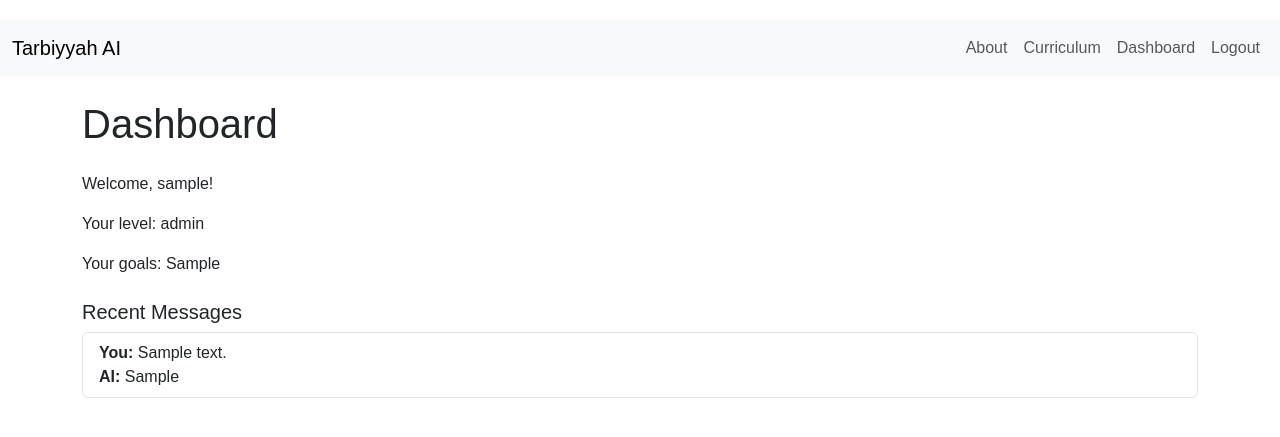
After one commit to huzex87/DEmo, a Django app: page /dashboard/ in a window 1280 px wide. The commit adds this page. Shown: the top 437 px of the page. Run offline with Django 3.2, Linux system fonts and the light colour scheme; a user stored in the database is signed in; tables that the repository leaves empty hold one stand-in row (values such as "Sample post").

Commit message:
Add dashboard and curriculum pages with profiles

```diff
--- a/tarbiyyah_ai_project/core/models.py
+++ b/tarbiyyah_ai_project/core/models.py
@@ -10,3 +10,12 @@ class ChatMessage(models.Model):
 
     def __str__(self):
         return f"{self.user}: {self.message[:50]}"
+
+
+class UserProfile(models.Model):
+    user = models.OneToOneField(User, on_delete=models.CASCADE)
+    level = models.CharField(max_length=100, blank=True)
+    goals = models.TextField(blank=True)
+
+    def __str__(self):
+        return f"Profile of {self.user.username}"
--- a/tarbiyyah_ai_project/core/templates/base.html
+++ b/tarbiyyah_ai_project/core/templates/base.html
@@ -15,7 +15,9 @@
             <div class="collapse navbar-collapse">
                 <ul class="navbar-nav ms-auto">
                     <li class="nav-item"><a class="nav-link" href="{% url 'about' %}">About</a></li>
+                    <li class="nav-item"><a class="nav-link" href="{% url 'curriculum' %}">Curriculum</a></li>
                     {% if user.is_authenticated %}
+                        <li class="nav-item"><a class="nav-link" href="{% url 'dashboard' %}">Dashboard</a></li>
                         <li class="nav-item"><a class="nav-link" href="{% url 'logout' %}">Logout</a></li>
                     {% else %}
                         <li class="nav-item"><a class="nav-link" href="{% url 'login' %}">Login</a></li>
--- /dev/null
+++ b/tarbiyyah_ai_project/core/templates/curriculum.html
@@ -0,0 +1,6 @@
+{% extends 'base.html' %}
+{% block title %}Curriculum - Tarbiyyah AI{% endblock %}
+{% block content %}
+<h1 class="mb-4">Curriculum</h1>
+<p>This page will outline the learning modules including Qur'an, Hadith, manners, Arabic literacy and Salah guides.</p>
+{% endblock %}
--- /dev/null
+++ b/tarbiyyah_ai_project/core/templates/dashboard.html
@@ -0,0 +1,20 @@
+{% extends 'base.html' %}
+{% block title %}Dashboard - Tarbiyyah AI{% endblock %}
+{% block content %}
+<h1 class="mb-4">Dashboard</h1>
+<p>Welcome, {{ user.username }}!</p>
+<p>Your level: {{ profile.level|default:'Not set' }}</p>
+<p>Your goals: {{ profile.goals|default:'No goals yet.' }}</p>
+
+<h5 class="mt-4">Recent Messages</h5>
+<ul class="list-group">
+  {% for msg in messages %}
+    <li class="list-group-item">
+      <strong>You:</strong> {{ msg.message }}<br>
+      <strong>AI:</strong> {{ msg.reply }}
+    </li>
+  {% empty %}
+    <li class="list-group-item">No messages yet.</li>
+  {% endfor %}
+</ul>
+{% endblock %}
--- a/tarbiyyah_ai_project/core/urls.py
+++ b/tarbiyyah_ai_project/core/urls.py
@@ -6,6 +6,8 @@ urlpatterns = [
     path('', views.index, name='index'),
     path('chat/', views.chat, name='chat'),
     path('about/', views.about, name='about'),
+    path('dashboard/', views.dashboard, name='dashboard'),
+    path('curriculum/', views.curriculum, name='curriculum'),
     path('signup/', views.signup, name='signup'),
     path('login/', auth_views.LoginView.as_view(template_name='login.html'), name='login'),
     path('logout/', auth_views.LogoutView.as_view(next_page='index'), name='logout'),
--- a/tarbiyyah_ai_project/core/views.py
+++ b/tarbiyyah_ai_project/core/views.py
@@ -1,7 +1,8 @@
 from django.shortcuts import render, redirect
 from django.http import JsonResponse
 from django.contrib.auth.forms import UserCreationForm
-from .models import ChatMessage
+from .models import ChatMessage, UserProfile
+from django.contrib.auth.decorators import login_required
 import os
 import openai
 
@@ -30,6 +31,17 @@ def signup(request):
     return render(request, 'signup.html', {'form': form})
 
 
+@login_required
+def dashboard(request):
+    profile, _ = UserProfile.objects.get_or_create(user=request.user)
+    messages = ChatMessage.objects.filter(user=request.user).order_by('-created')[:5]
+    return render(request, 'dashboard.html', {"profile": profile, "messages": messages})
+
+
+def curriculum(request):
+    return render(request, 'curriculum.html')
+
+
 def chat(request):
     if request.method == 'POST':
         user_message = request.POST.get('message', '')
```
Also changed, not shown: tarbiyyah_ai_project/core/admin.py (+6 -1 lines), tarbiyyah_ai_project/core/tests.py (+8 -0 lines), README.md, tarbiyyah_ai_project/core/migrations/0002_userprofile.py (added).
